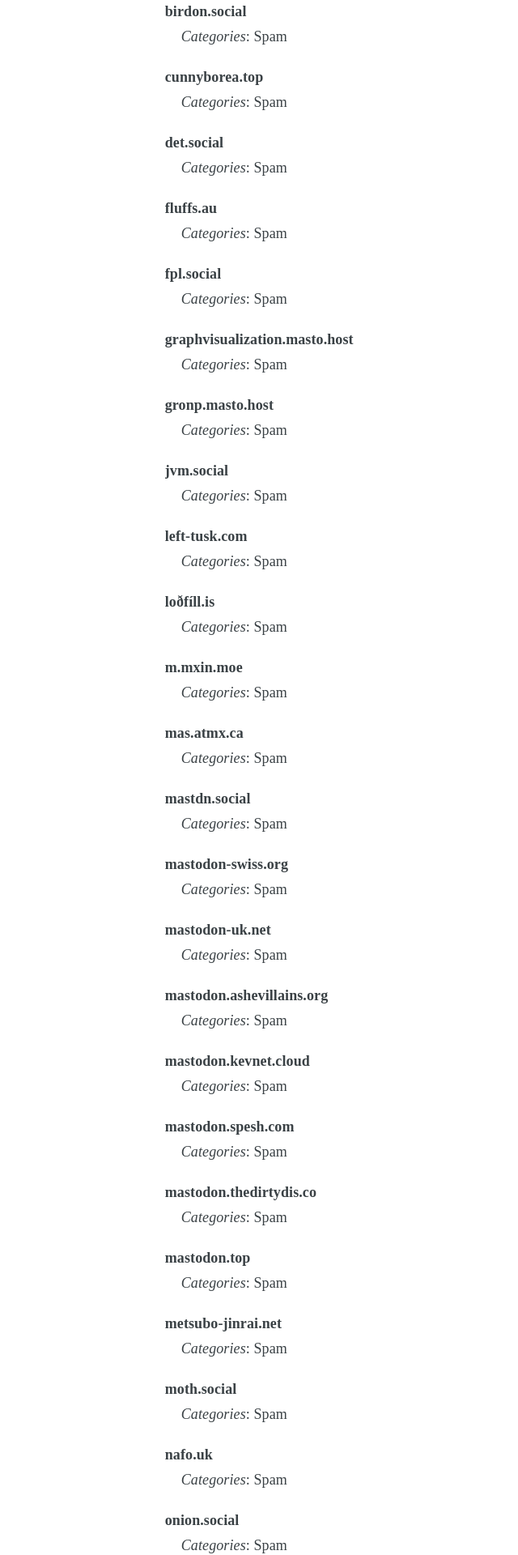
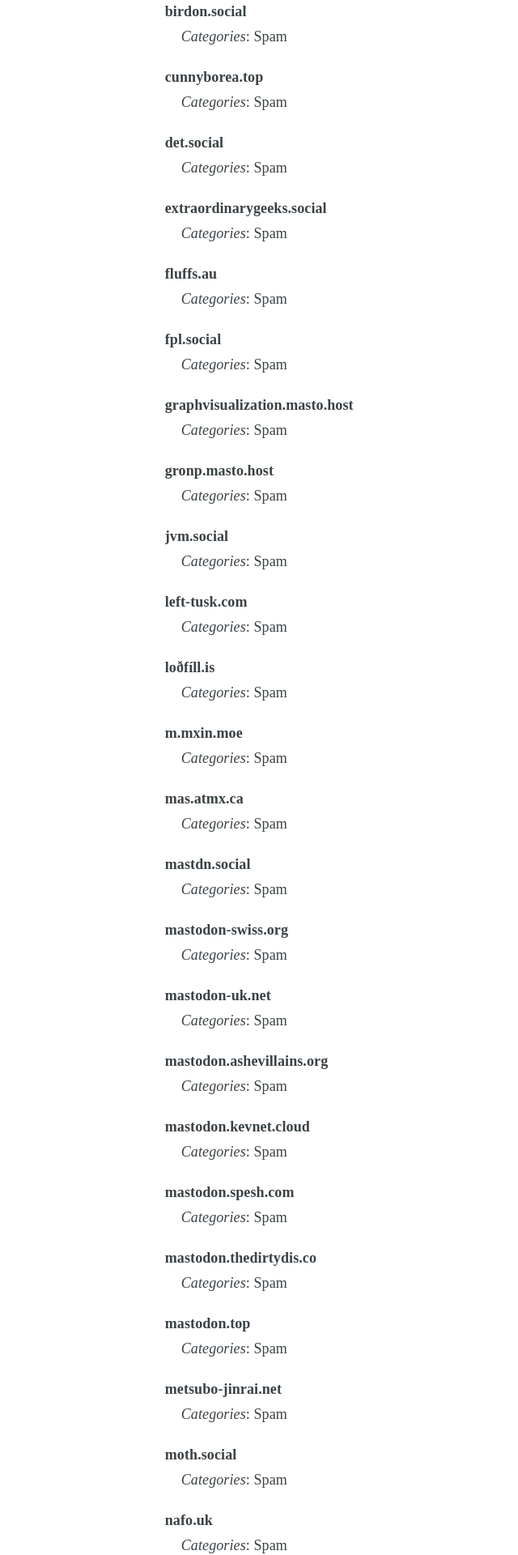
Before and after one commit to chaossocial/meta, a Jekyll site: the page built from federation.md, in a window 1280 px wide. Shown: the part 1397-3317 px from the top of the page at 81% size, without its empty margins (226-866 px from the left). Built offline with Jekyll 4.4.1, drawn with Linux system fonts in a browser that asks for light colours; some of the changed text lies outside the part shown.

Commit message:
Limit extraordinarygeeks.social

```diff
--- a/_data/limited_instances.json
+++ b/_data/limited_instances.json
@@ -61,6 +61,15 @@
   },
   {
     "instance": "det.social",
+    "tags": [
+      "SPAM"
+    ],
+    "receipts": [],
+    "comment_en": "",
+    "comment_de": ""
+  },
+  {
+    "instance": "extraordinarygeeks.social",
     "tags": [
       "SPAM"
     ],
```
